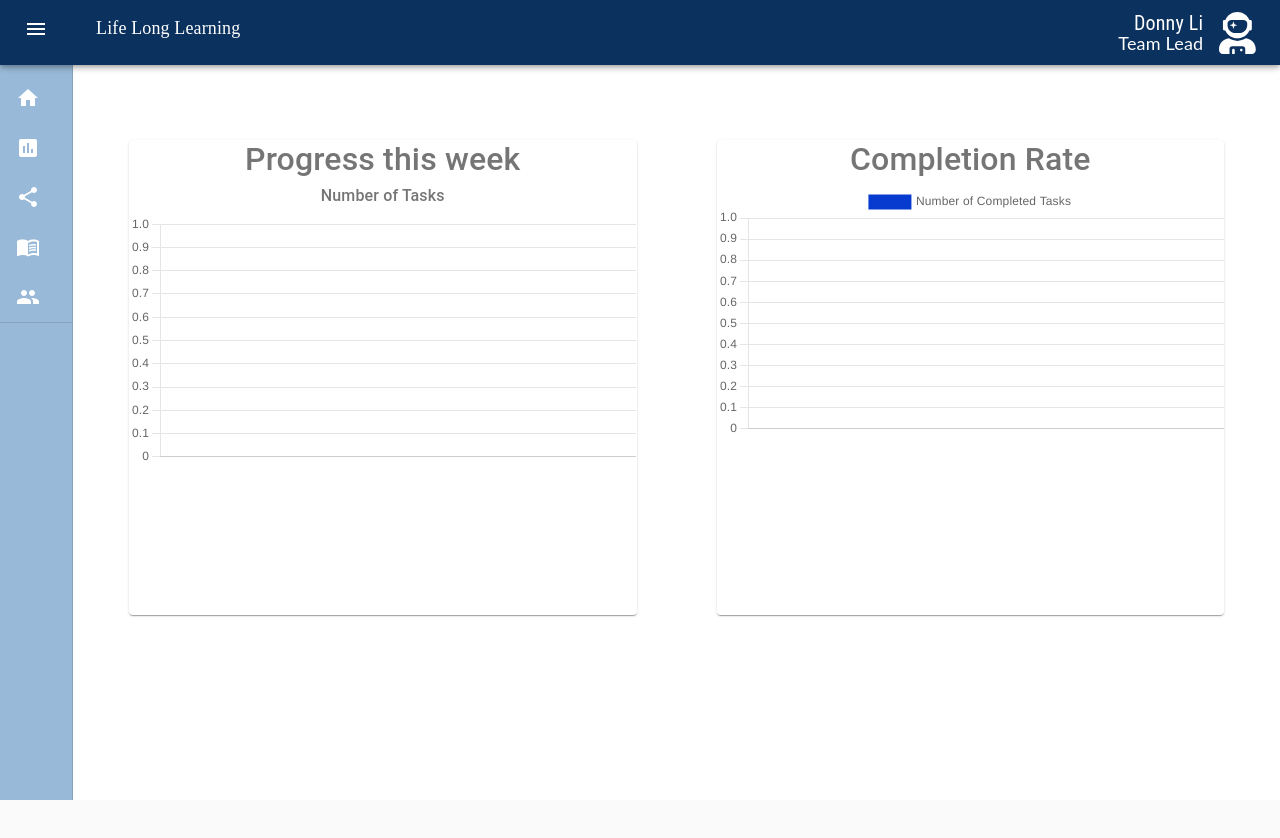
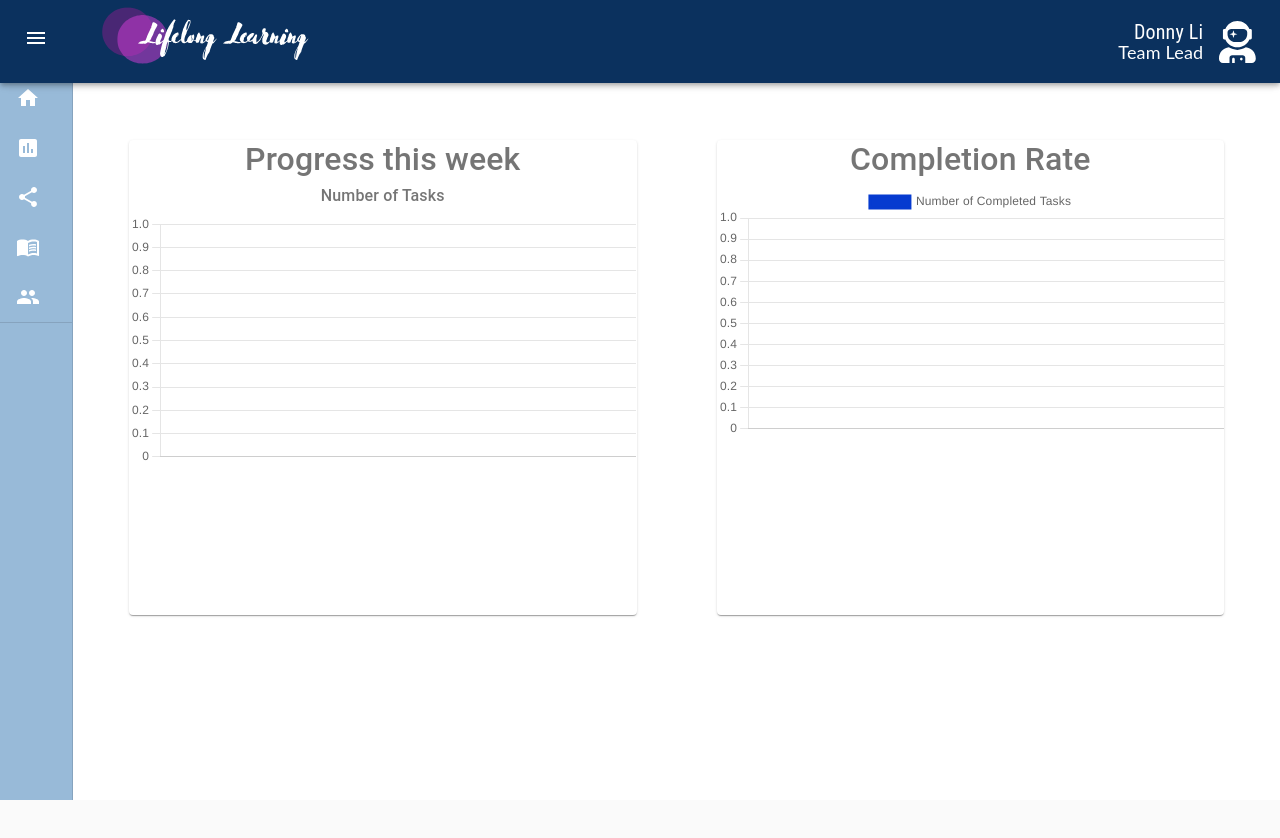
Before and after one commit to alvinoalvin/LHL-Final-Project, a React (Create React App) app in the folder react-front-end/: page / in a window 1280 px wide. Built offline with nearby package versions, Linux system fonts and the light colour scheme.

Commit message:
Add website logo

```diff
--- a/react-front-end/src/components/App.js
+++ b/react-front-end/src/components/App.js
@@ -77,7 +77,10 @@ export default function Application() {
               <MenuIcon />
             </IconButton>
             <div className='website-info-container'>
-              <Typography variant="h4" noWrap id='website-logo'> Life Long Learning</Typography>
+
+              <img alt="logo" src="images/LLogo.svg" height />
+
+              {/* <Typography variant="h4" noWrap id='website-logo'> Life Long Learning</Typography> */}
               <div className='user-container'>
                 <div className='user-info-container'>
                   <Typography noWrap align='right' id='user-name'>{first_name+' '+last_name}</Typography>
```
Also changed, not shown: react-front-end/public/images/LLogo.svg (added).
